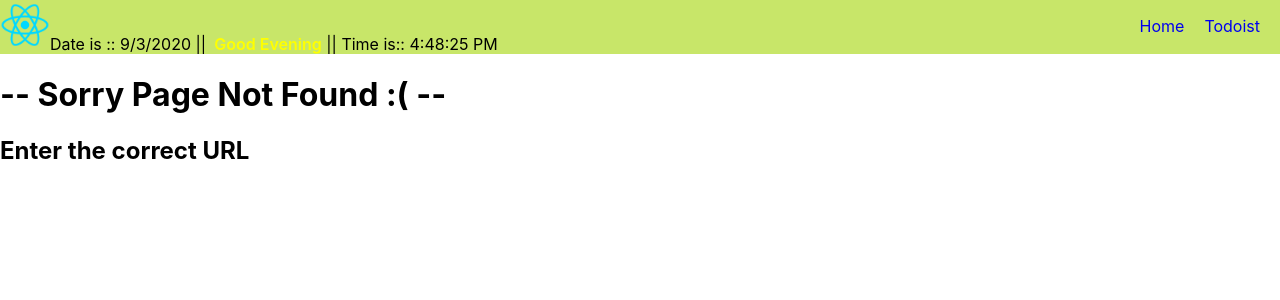
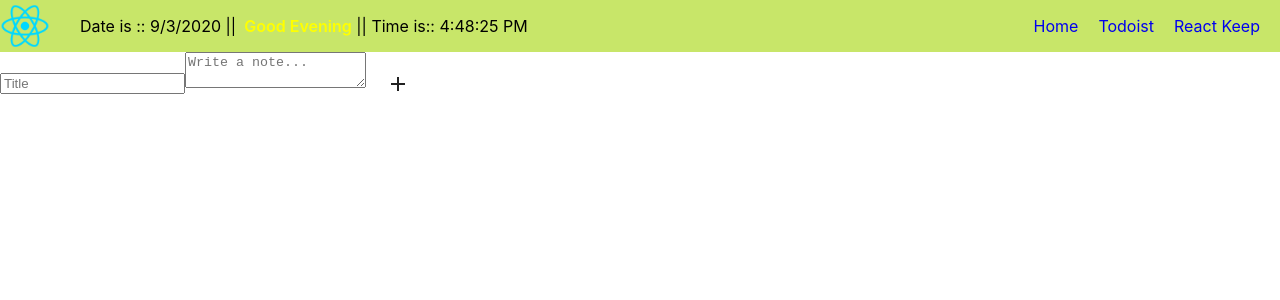
Before and after one commit to iamrdaksh/react_live, a React (Create React App) app: page /react-keep in a window 1280 px wide. Before the commit this address had no page. Shown: the top 300 px of the page. Built offline with nearby package versions, Linux system fonts and the light colour scheme.

Commit message:
scss module

```diff
--- a/src/mysass.scss
+++ b/src/Mysass.module.scss
@@ -7,17 +7,17 @@ header {
   font-size: 30px;
   font-weight: 500;
 }
-
-.React-logo {
+.React_logo {
   max-height: 50px;
 }
-.nav-bar {
+.nav_bar {
   background-color: #c8e669;
+  display: flex;
+  align-items: center;
 }
-.nav-links {
+.nav_links {
   list-style-type: none;
-  display: inline-block;
-  float: right;
+  margin-left: auto;
   li {
     display: inline;
     margin-right: 20px;
@@ -81,3 +81,6 @@ header {
   right: 100px;
   top: 0
 }
+.dateAlignment{
+  margin-left: 30px;
+}
--- a/src/components/dateJS.js
+++ b/src/components/dateJS.js
@@ -1,5 +1,6 @@
 import React, { Component } from 'react';
-
+//using css modules
+import styles from '../Mysass.module.scss';
 
 class DateJS extends Component {
     constructor(props){
@@ -38,11 +39,11 @@ class DateJS extends Component {
             cssWish.color = 'Red';
         }
         return (
-            <>
+            <div className={styles.dateAlignment}>
                 <span>Date is :: {new Date().toLocaleDateString()}</span> ||
                 <span style={cssWish}>&nbsp; {greeting}</span> ||
                 <span> Time is:: {this.state.currentTime}</span>
-            </>
+            </div>
         )
     }
 }
--- a/src/components/home.js
+++ b/src/components/home.js
@@ -4,6 +4,7 @@ import HomePage from './homePage';
 import { BrowserRouter as Router, Switch, Route } from 'react-router-dom';
 import NotFound from './notfound';
 import Todolist from './todolist';
+import ReactKeep from './reactKeep';
 
 class Home extends React.Component {
     render() {
@@ -13,6 +14,7 @@ class Home extends React.Component {
                 <Switch>
                     <Route exact path="/" component={HomePage} />
                     <Route exact path="/todo" component={Todolist} />
+                    <Route exact path="/react-keep" component={ReactKeep} />
                     <Route component={NotFound} />
                 </Switch>
             </Router>
--- a/src/components/nav.js
+++ b/src/components/nav.js
@@ -1,21 +1,24 @@
 import React, { Component } from 'react';
 import logo from '../react-logo.png';
-import '../mysass.scss';
+import styles from '../Mysass.module.scss';
 import { NavLink } from 'react-router-dom';
 import DateJS from './dateJS';
 
 class Nav extends Component {
     render() {
         return (
-            <div className="nav-bar">
-                <img src={logo} className="React-logo" alt="logo" />
+            <div className={styles.nav_bar}>
+                <img src={logo} className={styles.React_logo} alt="logo" />
                 <DateJS />
-                <ul className="nav-links">
+                <ul className={styles.nav_links}>
                     <li>
                         <NavLink exact activeClassName="active" to="/">Home</NavLink>
                     </li>
                     <li>
                         <NavLink exact activeClassName="active" to="/todo">Todoist</NavLink>
+                    </li>
+                    <li>
+                        <NavLink exact activeClassName="active" to="/react-keep">React Keep</NavLink>
                     </li>
                 </ul>
             </div>
--- /dev/null
+++ b/src/components/reactKeep.js
@@ -0,0 +1,22 @@
+import React, {Component} from 'react';
+import Button from '@material-ui/core/Button';
+import AddIcon from '@material-ui/icons/Add';
+import TextareaAutosize from '@material-ui/core/TextareaAutosize';
+
+class ReactKeep extends Component{
+    render(){
+        return(
+            <div className="main_note">
+                <form>
+                    <input type="text" placeholder="Title" />
+                    <textarea row="" column="" placeholder="Write a note..."></textarea>
+                    <Button>
+                        <AddIcon className="plus_sign" />
+                    </Button>
+                </form>
+            </div>
+        )
+    }
+}
+
+export default ReactKeep;
--- a/src/components/todolist.js
+++ b/src/components/todolist.js
@@ -1,5 +1,5 @@
 import React, { Component } from 'react';
-import '../mysass.scss';
+import styles from '../Mysass.module.scss';
 import AddCircleOutlineIcon from '@material-ui/icons/AddCircleOutline';
 import DeleteIcon from '@material-ui/icons/Delete';
 
@@ -48,21 +48,16 @@ class TodoList extends Component {
                 li[i].style.display = 'none';
             }
         }
-        // if(this.state.newList.indexOf(event.target.value.toLowerCase()) != -1){
-        //     return this.state.newList[ ]
-        // } else {
-
-        // }
     }
     render() {
         return (
-            <div className="todoContainer">
+            <div className={styles.todoContainer}>
                 <h1>ToDo List</h1>
-                <div className="inputElement">
+                <div className={styles.inputElement}>
                     <div>
                         <input type="text" placeholder="Add a Items" onChange={this.changeHandler} value={this.state.item} />
                     </div>
-                    <div className="plusIcon" onClick={this.clickHandler}>
+                    <div className={styles.plusIcon} onClick={this.clickHandler}>
                         <AddCircleOutlineIcon style={{ fontSize: 40 }} />
                     </div>
                 </div>
@@ -70,7 +65,7 @@ class TodoList extends Component {
                     {
                         this.state.newList.map((itemValue, index) => {
                             return (
-                                <li key={index} className="alignment">{itemValue}
+                                <li key={index} className={styles.alignment}>{itemValue}
                                     <div style={{ display: 'inline-block', marginLeft: '20px' }}>
                                         <DeleteIcon onClick={() => { this.deleteHandler(index) }} />
                                     </div>
@@ -79,7 +74,7 @@ class TodoList extends Component {
                         })
                     }
                 </ol>
-                <div className="search">
+                <div className={styles.search}>
                         <input type="text" placeholder="Search" onKeyUp={this.searchHandler}/>
                 </div>
             </div>
```
Also changed, not shown: src/App.js (+7 -7 lines).
